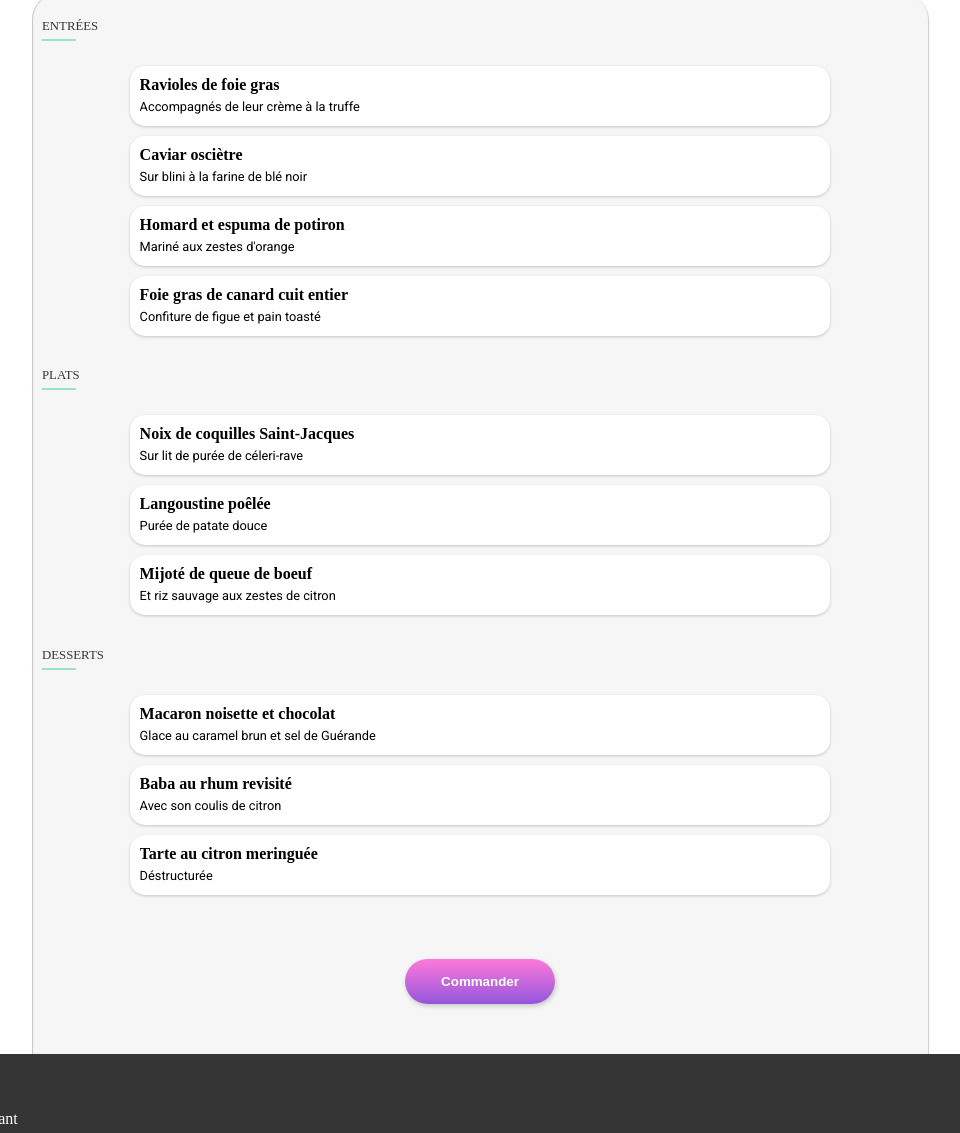
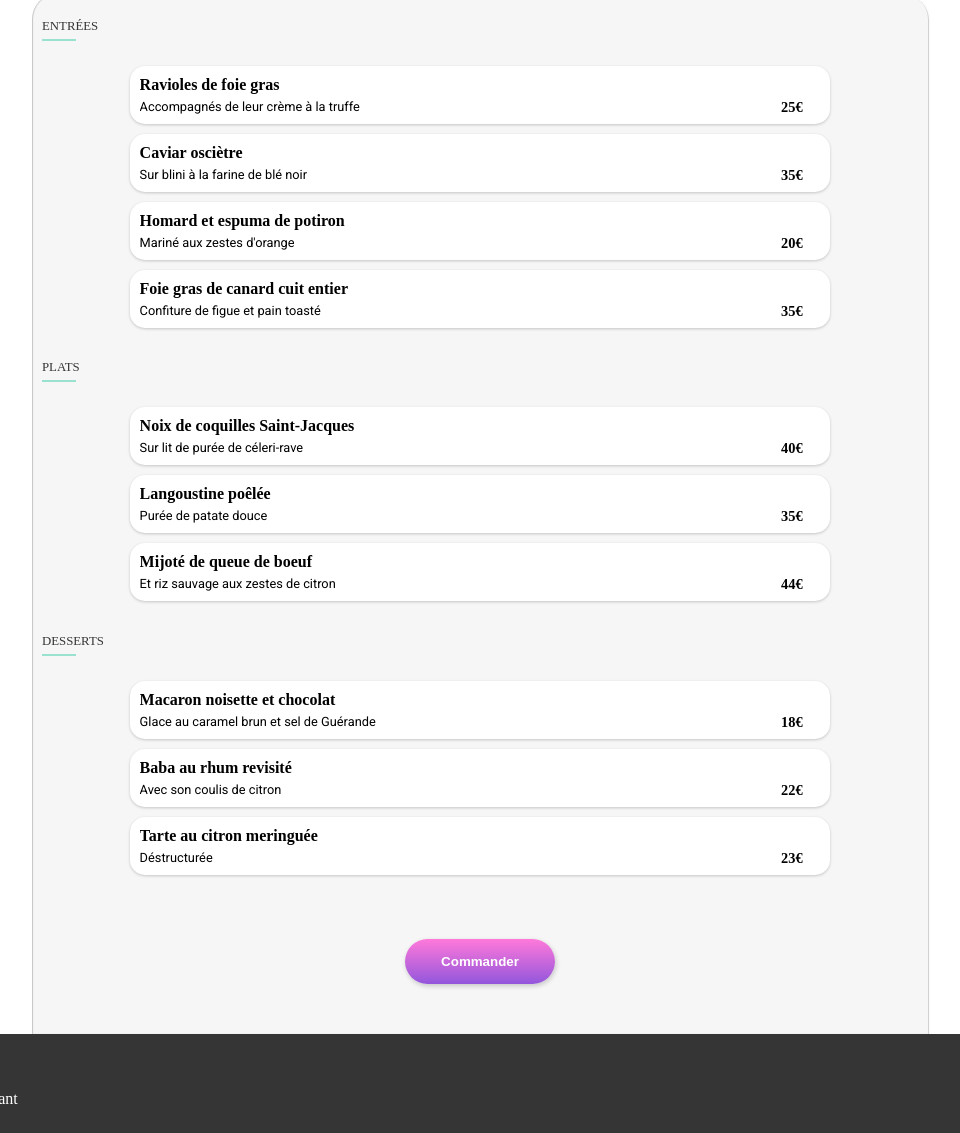
Before and after one commit to Orcryx/OCR_P3, a plain HTML site: page resto3.html in a window 1280 px wide. Shown: the part 481-1614 px from the top of the page, without its empty margins (160-1120 px from the left). Drawn offline with Linux system fonts and the light colour scheme; a web font is replaced by a local one.

Commit message:
refonte fichier resto3.html

```diff
--- a/resto3.html
+++ b/resto3.html
@@ -39,11 +39,9 @@
         <article class="nourriture"><!--Début nourriture-->
           <div class="description">
           <h3>Ravioles de foie gras </h3>
-          <div  class="aligner">
             <p class="details">Accompagnés de leur crème à la truffe</p>
-            <p class="prix">25€</p>
-          </div >
           </div>
+          <span class="prix">25€</span>
           <div class="boiteGlissante">
             <i class="fa-solid fa-circle-check"></i>
            </div>
@@ -51,11 +49,9 @@
          <article class="nourriture"><!--Début nourriture-->
           <div class="description">
           <h3>Caviar osciètre</h3>
-          <div  class="aligner">
             <p class="details">Sur blini à la farine de blé noir</p>
-            <p class="prix">35€</p>
-          </div >
           </div>
+          <span class="prix">35€</span>
           <div class="boiteGlissante">
             <i class="fa-solid fa-circle-check"></i>
            </div>
@@ -63,11 +59,9 @@
          <article class="nourriture"><!--Début nourriture-->
           <div class="description">
           <h3>Homard et espuma de potiron</h3>
-          <div  class="aligner">
             <p class="details">Mariné aux zestes d'orange</p>
-            <p class="prix">20€</p>
-          </div >
           </div>
+          <span class="prix">20€</span>
           <div class="boiteGlissante">
             <i class="fa-solid fa-circle-check"></i>
            </div>
@@ -75,11 +69,9 @@
          <article class="nourriture"><!--Début nourriture-->
           <div class="description">
           <h3>Foie gras de canard cuit entier</h3>
-          <div  class="aligner">
             <p class="details">Confiture de figue et pain toasté</p>
-            <p class="prix">35€</p>
           </div>
-          </div>
+          <span class="prix">35€</span>
           <div class="boiteGlissante">
             <i class="fa-solid fa-circle-check"></i>
            </div>
@@ -91,11 +83,9 @@
         <article class="nourriture"><!--Début nourriture-->
           <div class="description">
           <h3>Noix de coquilles Saint-Jacques</h3>
-          <div  class="aligner">
             <p class="details">Sur lit de purée de céleri-rave</p>
-            <p class="prix">40€</p>
-          </div >
           </div>
+          <span class="prix">40€</span>
           <div class="boiteGlissante">
             <i class="fa-solid fa-circle-check"></i>
            </div>
@@ -103,11 +93,9 @@
          <article class="nourriture"><!--Début nourriture-->
           <div class="description">
           <h3>Langoustine poêlée</h3>
-          <div  class="aligner">
             <p class="details">Purée de patate douce</p>
-            <p class="prix">35€</p>
-          </div >
           </div>
+          <span class="prix">35€</span>
           <div class="boiteGlissante">
             <i class="fa-solid fa-circle-check"></i>
            </div>
@@ -115,11 +103,9 @@
          <article class="nourriture"><!--Début nourriture-->
           <div class="description">
           <h3>Mijoté de queue de boeuf </h3>
-          <div  class="aligner">
             <p class="details">Et riz sauvage aux zestes de citron</p>
-            <p class="prix">44€</p>
-          </div >
           </div>
+          <span class="prix">44€</span>
           <div class="boiteGlissante">
             <i class="fa-solid fa-circle-check"></i>
            </div>
@@ -130,12 +116,10 @@
       <div  class="moment">
         <article class="nourriture"><!--Début nourriture-->
           <div class="description">
-          <h3>Macaron noisette et chocolat</h3>
-          <div  class="aligner">
+            <h3>Macaron noisette et chocolat</h3>
             <p class="details">Glace au caramel brun et sel de Guérande</p>
-            <p class="prix">18€</p>
-          </div >
           </div>
+          <span class="prix">18€</span>
           <div class="boiteGlissante">
             <i class="fa-solid fa-circle-check"></i>
            </div>
@@ -143,11 +127,9 @@
          <article class="nourriture"><!--Début nourriture-->
           <div class="description">
           <h3>Baba au rhum revisité</h3>
-          <div  class="aligner">
             <p class="details">Avec son coulis de citron</p>
-            <p class="prix">22€</p>
-          </div >
           </div>
+          <span class="prix">22€</span>
           <div class="boiteGlissante">
             <i class="fa-solid fa-circle-check"></i>
            </div>
@@ -155,11 +137,9 @@
          <article class="nourriture"><!--Début nourriture-->
           <div class="description">
           <h3>Tarte au citron meringuée</h3>
-          <div  class="aligner">
             <p class="details">Déstructurée</p>
-            <p class="prix">23€</p>
-          </div >
           </div>
+          <span class="prix">23€</span>
           <div class="boiteGlissante">
             <i class="fa-solid fa-circle-check"></i>
            </div>
```
